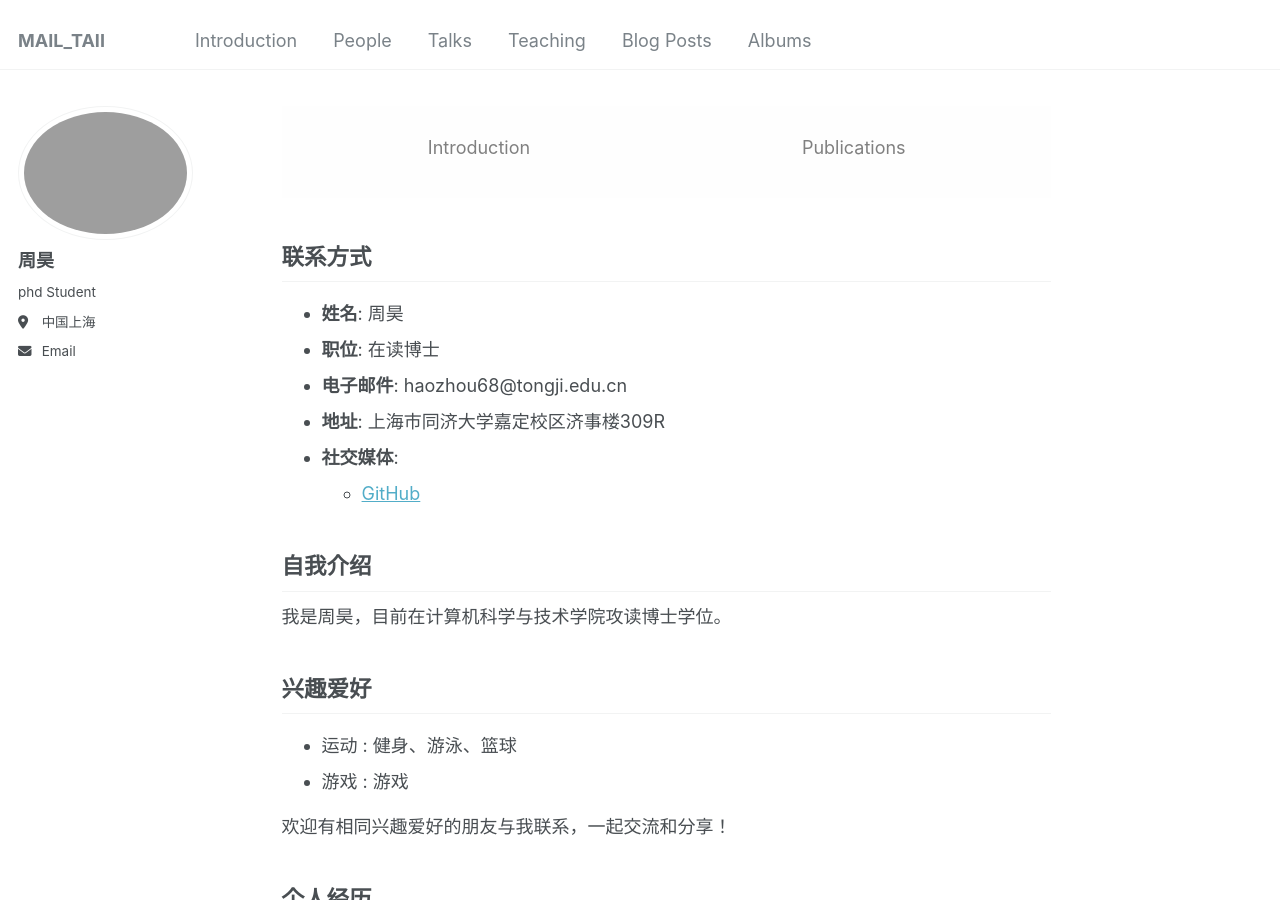
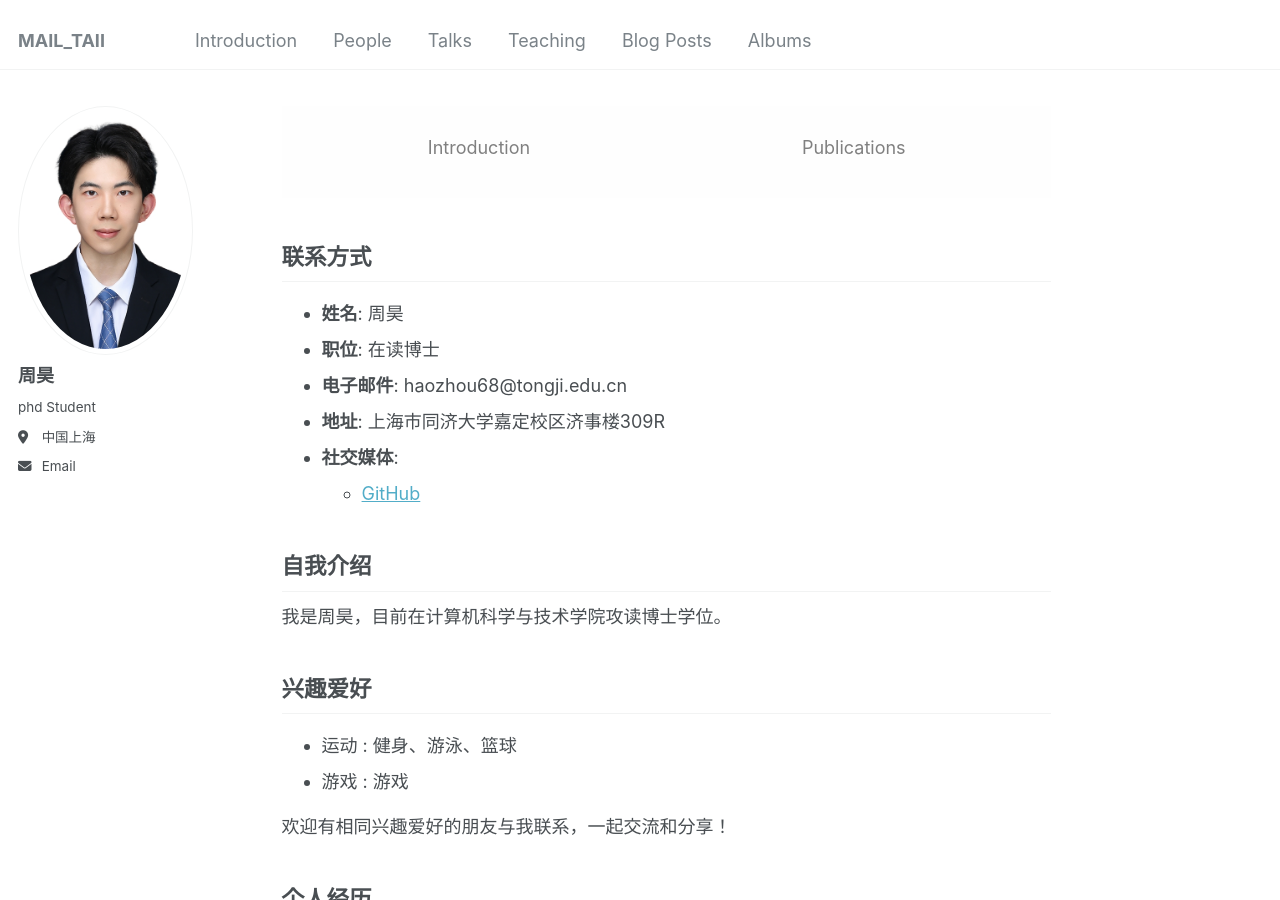
Before and after one commit to mail-taii/mail-taii.github.io, a Jekyll site: the page built from _people/1_doctor_zh/1_doctor_zh.md, in a window 1280 px wide and 900 px high. Built offline with Jekyll 4.4.1, drawn with Linux system fonts in a browser that asks for light colours.

Commit message:
Update 1_doctor_zh.md

```diff
--- a/_people/1_doctor_zh/1_doctor_zh.md
+++ b/_people/1_doctor_zh/1_doctor_zh.md
@@ -6,7 +6,7 @@ level: "doctor"
 permalink: /people/zh
 location: "中国上海"
 description: "phd Student"
-avatar: "avatar/周昊照片_.jpg"
+avatar: "avatar/周昊照片.jpg"
 email: "haozhou68@tongji.edu.cn"
 slug: "zh"
 links:
```
